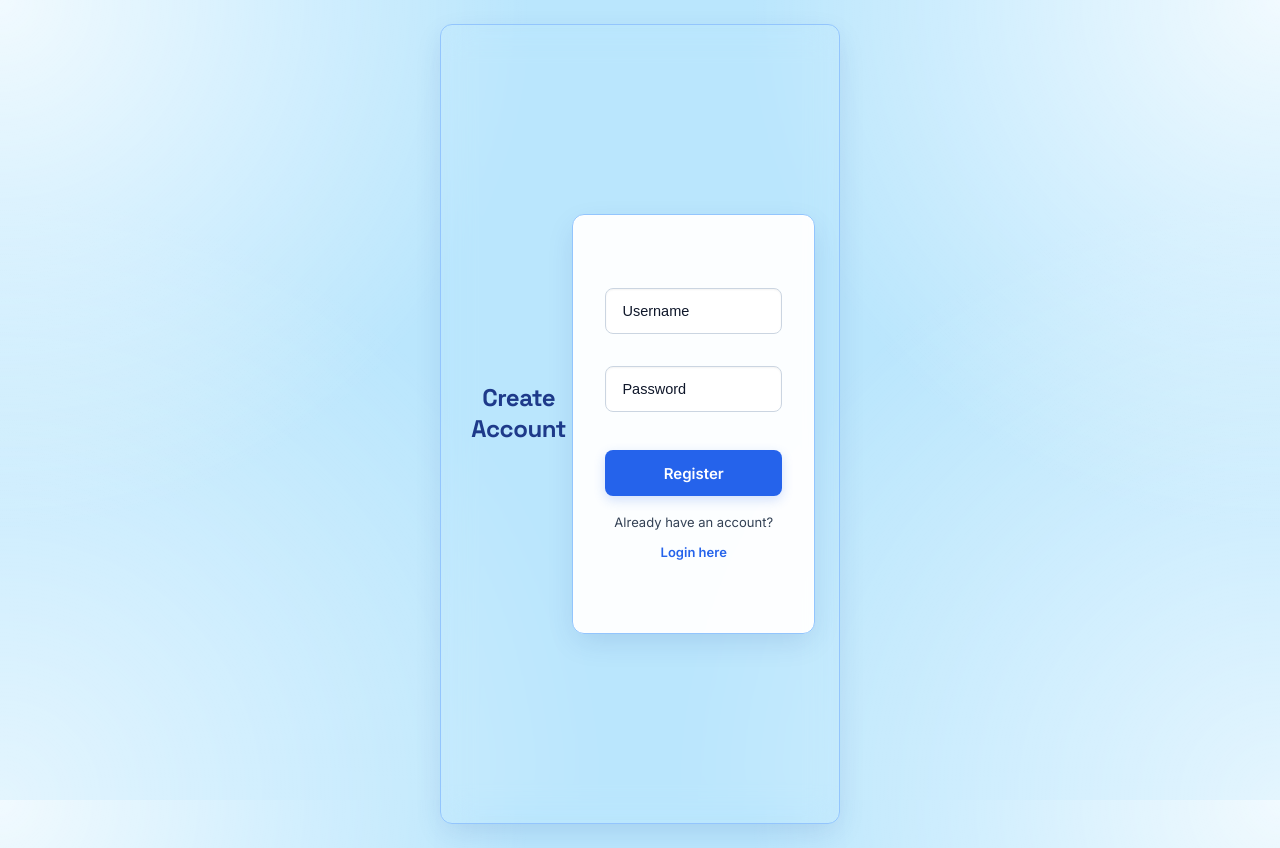
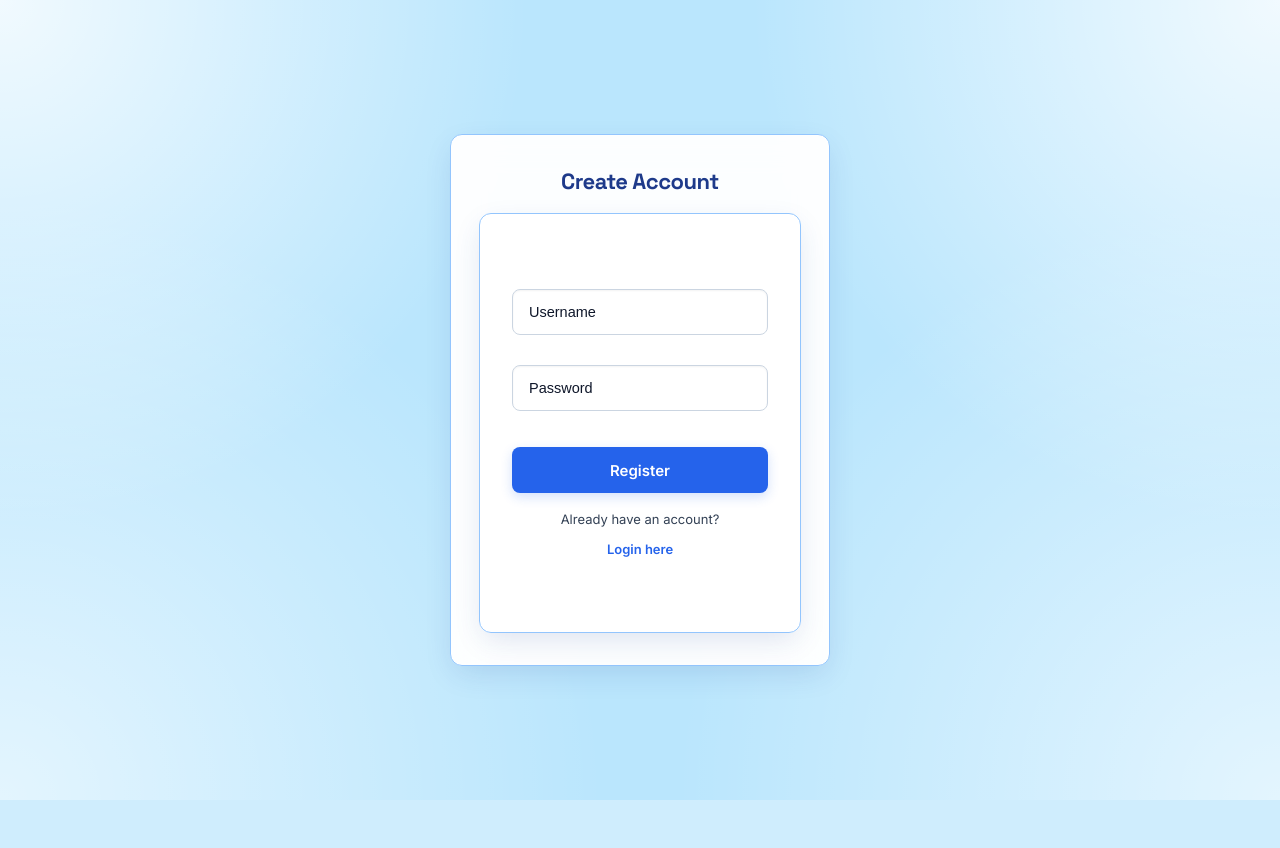
Before and after one commit to pujaux/Task-Management-app, a Flask app: page /register in a window 1280 px wide. After the commit the page ends 800 px from the top, so only its background shows below. Run offline with Flask 3, Linux system fonts and the light colour scheme.

Commit message:
Login page

```diff
--- a/templates/login.html
+++ b/templates/login.html
@@ -8,7 +8,7 @@
     <link href="https://fonts.googleapis.com/css2?family=Space+Grotesk:wght@600;700;800&family=Inter:wght@400;500;600&display=swap" rel="stylesheet">
     <link rel="stylesheet" href="{{ url_for('static', filename='style.css') }}">
     <style>
-        body.auth-body {
+        body.lp-body {
             min-height: 100vh;
             width: 100%;
             margin: 0;
@@ -20,10 +20,10 @@
             font-family: var(--font-body, 'Inter', sans-serif);
         }
 
-        .auth-container {
+        .lp-card {
             width: 100%;
-            max-width: 400px;
-            padding: 36px 32px;
+            max-width: 380px;
+            padding: 32px 28px;
             background: rgba(255, 255, 255, 0.96);
             border: 1px solid var(--border, #93c5fd);
             border-radius: var(--radius, 12px);
@@ -32,103 +32,103 @@
             box-sizing: border-box;
         }
 
-        .auth-title {
+        .lp-title {
             font-family: var(--font-display, 'Space Grotesk', sans-serif);
-            font-size: 24px;
+            font-size: 22px;
             font-weight: 800;
-            margin-bottom: 22px;
+            margin-bottom: 18px;
             color: #1e3a8a;
             text-align: center;
             letter-spacing: -0.5px;
         }
 
-        .auth-input {
+        .lp-input {
             width: 100%;
-            height: 46px;
-            padding: 0 16px;
-            margin-bottom: 14px;
+            height: 44px;
+            padding: 0 14px;
+            margin-bottom: 12px;
             background: #ffffff;
             border: 1px solid #cbd5e1;
             color: #0f172a;
             border-radius: 8px;
-            font-size: 14.5px;
+            font-size: 14px;
             font-weight: 500;
             box-sizing: border-box;
             box-shadow: inset 0 1px 2px rgba(0, 0, 0, 0.05);
             outline: none;
             transition: all 0.2s ease;
         }
-        .auth-input::placeholder { color: #94a3b8; }
-        .auth-input:focus {
+        .lp-input::placeholder { color: #94a3b8; }
+        .lp-input:focus {
             border-color: #2563eb;
             box-shadow: 0 0 0 4px rgba(37, 99, 235, 0.18);
         }
 
-        .auth-btn {
+        .lp-btn {
             width: 100%;
-            height: 46px;
-            margin-top: 6px;
+            height: 44px;
+            margin-top: 4px;
             background: #2563eb;
             color: #ffffff;
             border: none;
             border-radius: 8px;
             font-weight: 600;
-            font-size: 15px;
+            font-size: 14.5px;
             cursor: pointer;
             box-shadow: 0 4px 12px rgba(37, 99, 235, 0.2);
             transition: background 0.15s ease;
         }
-        .auth-btn:hover { background: #1d4ed8; }
+        .lp-btn:hover { background: #1d4ed8; }
 
-        .auth-error {
+        .lp-error {
             color: #dc2626;
-            margin-bottom: 15px;
+            margin-bottom: 12px;
             text-align: center;
-            font-size: 14px;
+            font-size: 13.5px;
         }
-        .auth-msg {
+        .lp-msg {
             color: #16a34a;
-            margin-bottom: 15px;
+            margin-bottom: 12px;
             text-align: center;
-            font-size: 14px;
+            font-size: 13.5px;
         }
-        .auth-switch {
+        .lp-switch {
             text-align: center;
-            margin-top: 18px;
+            margin-top: 14px;
             font-size: 13px;
             color: #334155;
         }
-        .auth-switch a {
+        .lp-switch a {
             color: #2563eb;
             text-decoration: none;
             font-weight: 600;
         }
-        .auth-switch a:hover { text-decoration: underline; }
+        .lp-switch a:hover { text-decoration: underline; }
     </style>
 </head>
-<body class="auth-body">
+<body class="lp-body">
 
-    <div class="auth-container">
+    <div class="lp-card">
         {% if register %}
-            <div class="auth-title">Create Account</div>
+            <div class="lp-title">Create Account</div>
             <form action="/register" method="POST">
         {% else %}
-            <div class="auth-title">Mission Control Login</div>
+            <div class="lp-title">Mission Control Login</div>
             <form action="/login" method="POST">
         {% endif %}
 
-            {% if error %}<div class="auth-error">{{ error }}</div>{% endif %}
-            {% if msg %}<div class="auth-msg">{{ msg }}</div>{% endif %}
+            {% if error %}<div class="lp-error">{{ error }}</div>{% endif %}
+            {% if msg %}<div class="lp-msg">{{ msg }}</div>{% endif %}
 
-            <input type="text" name="username" class="auth-input" placeholder="Username" required autocomplete="off">
-            <input type="password" name="password" class="auth-input" placeholder="Password" required>
+            <input type="text" name="username" class="lp-input" placeholder="Username" required autocomplete="off">
+            <input type="password" name="password" class="lp-input" placeholder="Password" required>
 
             {% if register %}
-                <button type="submit" class="auth-btn">Register</button>
-                <div class="auth-switch">Already have an account? <a href="/login">Login here</a></div>
+                <button type="submit" class="lp-btn">Register</button>
+                <div class="lp-switch">Already have an account? <a href="/login">Login here</a></div>
             {% else %}
-                <button type="submit" class="auth-btn">Access System</button>
-                <div class="auth-switch">New to the platform? <a href="/register">Register here</a></div>
+                <button type="submit" class="lp-btn">Access System</button>
+                <div class="lp-switch">New to the platform? <a href="/register">Register here</a></div>
             {% endif %}
         </form>
     </div>
```
